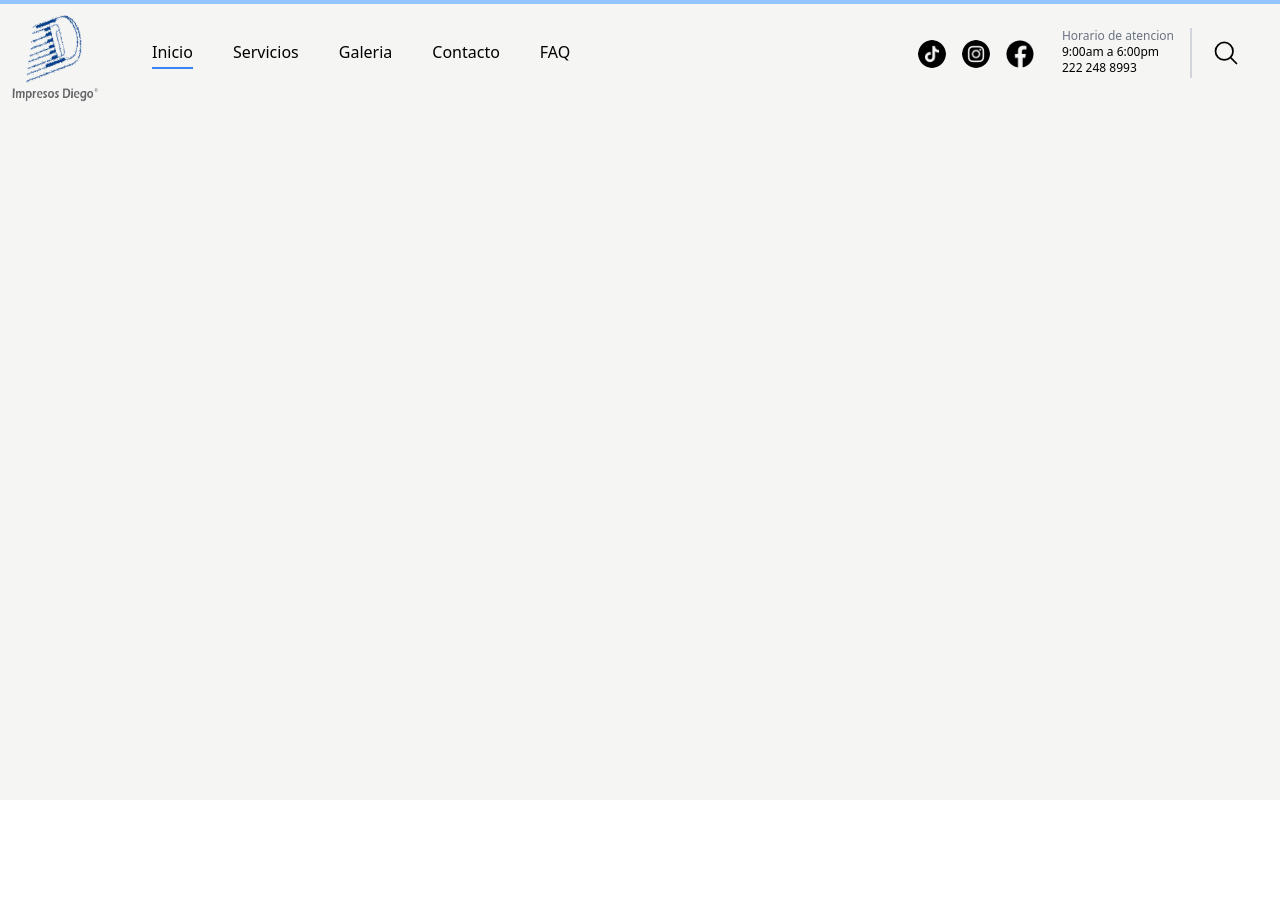
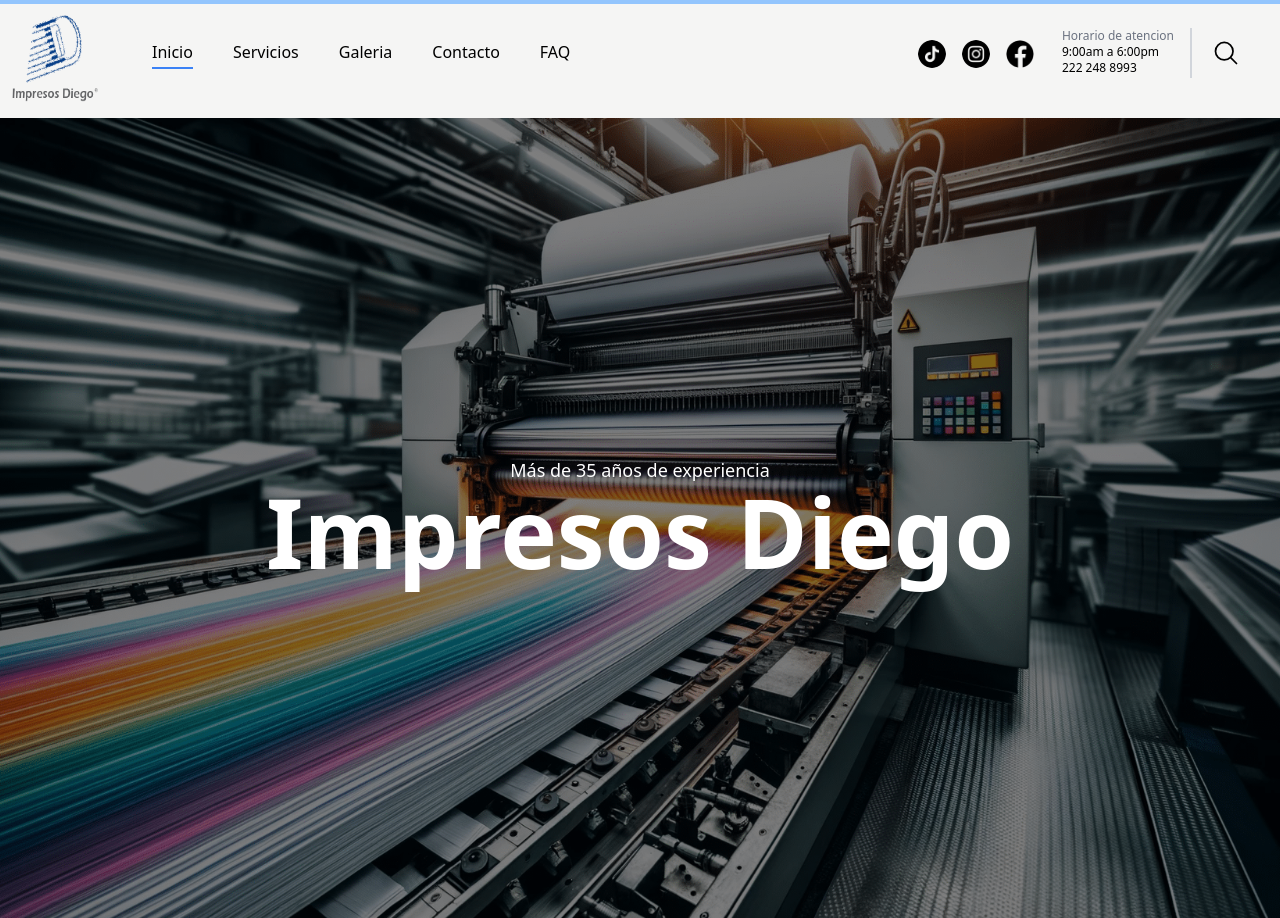
Before and after one commit to EmilioPG13/Impresos-Diego, a React (Vite) app: page / in a window 1280 px wide. Before the commit the page ends 800 px from the top, so only its background shows below. Built offline with nearby package versions, Linux system fonts and the light colour scheme.

Commit message:
🚀 refactor: Add LandingPage component to App.jsx and update styles

```diff
--- a/src/App.jsx
+++ b/src/App.jsx
@@ -1,11 +1,13 @@
 import './styles/index.css'
 import Header from './components/Header'
+import LandingPage from './components/LandingPage';
 
 function App() {
   return (
     <div className="bg-stone-100 min-h-screen">
       {/* <DarkModeProvider> */}
         <Header />
+        <LandingPage />
       {/* </DarkModeProvider> */}
     </div>
   );
--- /dev/null
+++ b/src/components/LandingPage.jsx
@@ -0,0 +1,14 @@
+import frontpageImg from '../images/frontpage-img.png'; // Adjust the path as necessary
+
+function LandingPage() {
+    return (
+        <div className="h-screen w-full bg-cover bg-center" style={{ backgroundImage: `url(${frontpageImg})`}}>
+            <div className="flex flex-col items-center justify-center h-full w-full bg-black bg-opacity-50">
+                <p className="text-white text-lg">Más de 35 años de experiencia</p>
+                <h1 className="text-white text-8xl font-bold">Impresos Diego</h1>
+            </div>
+        </div>
+    )
+}
+
+export default LandingPage;
```
Also changed, not shown: src/images/frontpage-img.png (added).
